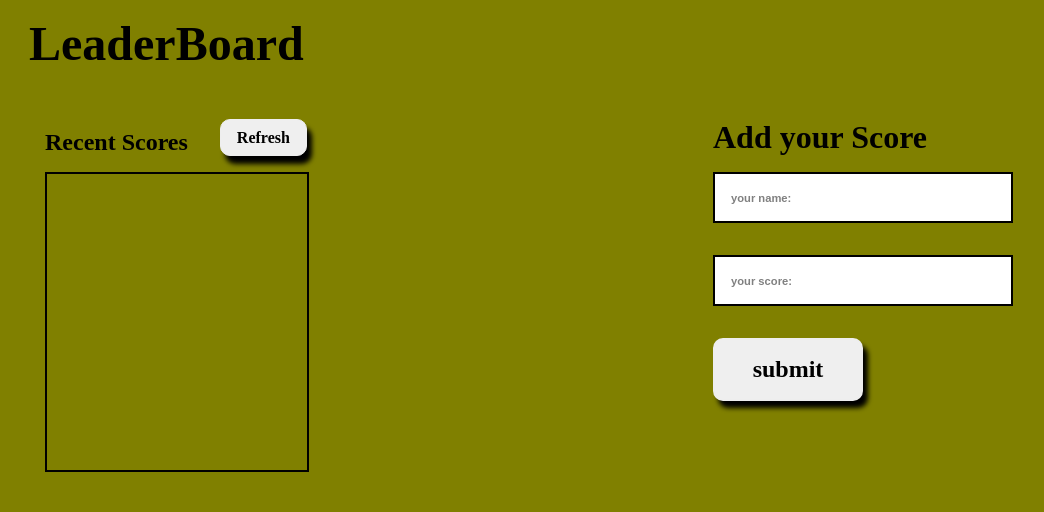
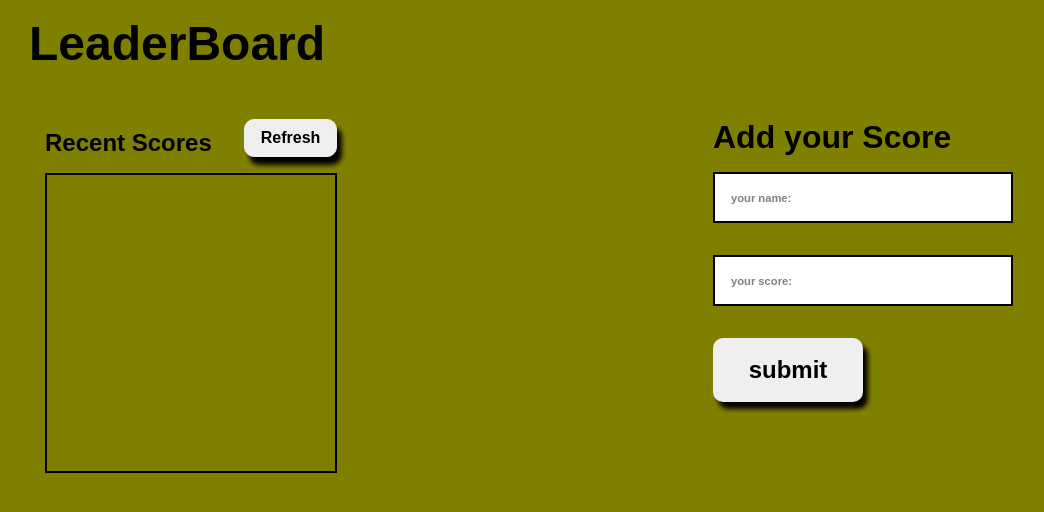
Before and after one commit to Arturgouveia1970/leaderboard, a website built with webpack: page src/index.html in a window 1280 px wide. Shown: the whole page, without its empty margins (19-1063 px from the left). Built offline with nearby package versions, Linux system fonts and the light colour scheme; a web font is replaced by a local one.

Commit message:
linters errors

```diff
--- a/src/styles.css
+++ b/src/styles.css
@@ -11,7 +11,7 @@
 }
 
 body {
-  font-family: 'Droid Sans', 'Droid Serif';
+  font-family: 'Droid Sans', 'Droid Serif', sans-serif;
   max-height: 100vh;
   background-color: olive;
 }
@@ -40,7 +40,6 @@ main {
 .recent-scores {
   display: flex;
   margin: 1rem;
-
 }
 
 .recent-scores h2 {
@@ -52,7 +51,7 @@ main {
   margin-left: 2rem;
   font-size: 1rem;
   font-weight: 800;
-  font-family: 'Droid Sans', 'Droid Serif';
+  font-family: 'Droid Sans', 'Droid Serif', sans-serif;
   border: 1px solid #eee;
   border-radius: 10px;
   padding: 0 1rem;
@@ -99,7 +98,7 @@ input::-webkit-input-placeholder {
 .form .submit {
   font-size: 1.5rem;
   font-weight: bolder;
-  font-family: 'Droid Sans', 'Droid Serif';
+  font-family: 'Droid Sans', 'Droid Serif', sans-serif;
   border: 2px solid #eee;
   border-radius: 10px;
   box-shadow: 5px 7px 5px rgba(0, 0, 0, 1);
```
